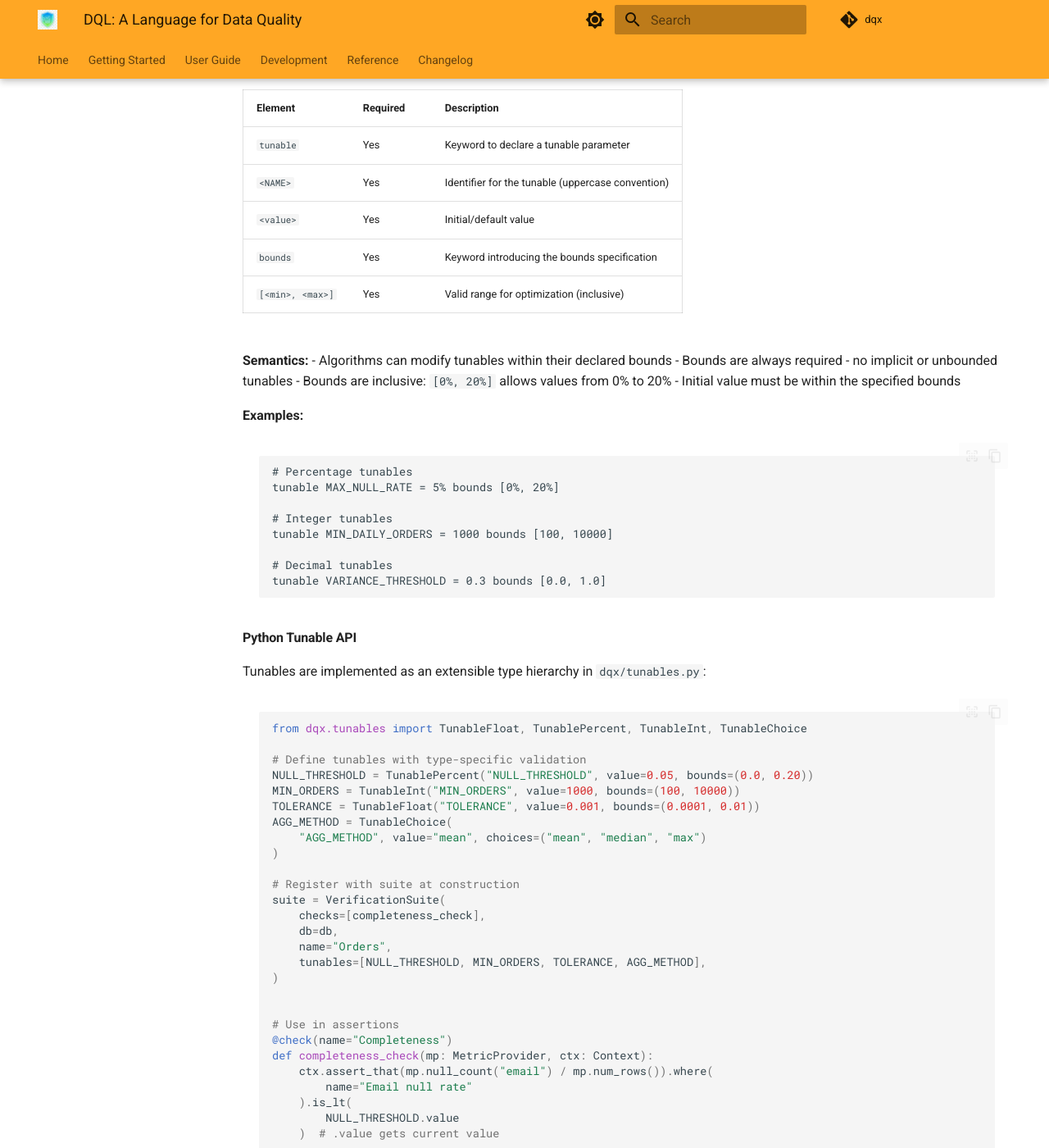
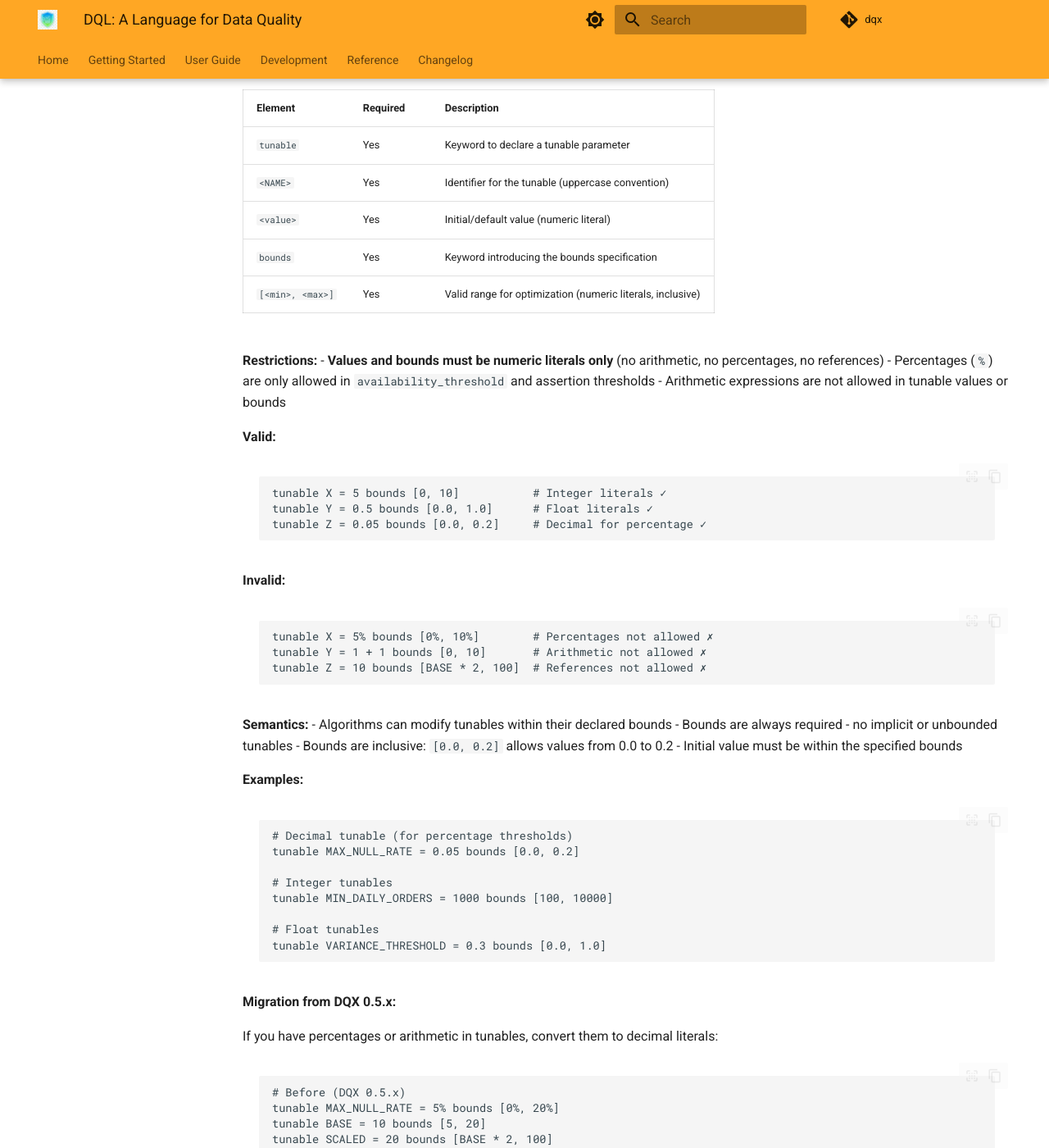
Before and after one commit to nampham2/dqx, an MkDocs documentation site: the page built from docs/design/dql-language.md, in a window 1280 px wide and 1400 px high, scrolled down 10050 px. Shown: the whole window at 82% size. Built offline with MkDocs 1.6.1 and Material for MkDocs 9.7.7, drawn with Linux system fonts in a browser that asks for light colours; comment, search, counter and statistics services are not loaded; some of the changed text lies outside the part shown.

Commit message:
docs(dql)!: document tunable literal restrictions
BREAKING CHANGE: Document that tunable values and bounds must be
numeric literals only. Percentages and arithmetic are not allowed in
tunables.

Updated:
- docs/design/dql-language.md: Replace percentage examples with decimals
- CHANGELOG.md: Add breaking change entry with migration guide

Percentages remain allowed in:
- availability_threshold
- assertion thresholds (e.g., assert x <= 5%)

Examples updated to use decimal literals (0.05 instead of 5%).

````diff
--- a/docs/design/dql-language.md
+++ b/docs/design/dql-language.md
@@ -369,7 +369,7 @@ Declare tunables at suite level:
 
 ```dql
 suite "Orders" {
-    tunable NULL_THRESHOLD = 5% bounds [0%, 20%]
+    tunable NULL_THRESHOLD = 0.05 bounds [0.0, 0.2]
     tunable MIN_ORDERS = 1000 bounds [100, 10000]
     tunable VARIANCE_LIMIT = 0.5 bounds [0.1, 1.0]
 
@@ -390,27 +390,74 @@ tunable <NAME> = <value> bounds [<min>, <max>]
 |---------|----------|-------------|
 | `tunable` | Yes | Keyword to declare a tunable parameter |
 | `<NAME>` | Yes | Identifier for the tunable (uppercase convention) |
-| `<value>` | Yes | Initial/default value |
+| `<value>` | Yes | Initial/default value (numeric literal) |
 | `bounds` | Yes | Keyword introducing the bounds specification |
-| `[<min>, <max>]` | Yes | Valid range for optimization (inclusive) |
+| `[<min>, <max>]` | Yes | Valid range for optimization (numeric literals, inclusive) |
+
+**Restrictions:**
+- **Values and bounds must be numeric literals only** (no arithmetic, no percentages, no references)
+- Percentages (`%`) are only allowed in `availability_threshold` and assertion thresholds
+- Arithmetic expressions are not allowed in tunable values or bounds
+
+**Valid:**
+```dql
+tunable X = 5 bounds [0, 10]           # Integer literals ✓
+tunable Y = 0.5 bounds [0.0, 1.0]      # Float literals ✓
+tunable Z = 0.05 bounds [0.0, 0.2]     # Decimal for percentage ✓
+```
+
+**Invalid:**
+```dql
+tunable X = 5% bounds [0%, 10%]        # Percentages not allowed ✗
+tunable Y = 1 + 1 bounds [0, 10]       # Arithmetic not allowed ✗
+tunable Z = 10 bounds [BASE * 2, 100]  # References not allowed ✗
+```
 
 **Semantics:**
 - Algorithms can modify tunables within their declared bounds
 - Bounds are always required - no implicit or unbounded tunables
-- Bounds are inclusive: `[0%, 20%]` allows values from 0% to 20%
+- Bounds are inclusive: `[0.0, 0.2]` allows values from 0.0 to 0.2
 - Initial value must be within the specified bounds
 
 **Examples:**
 
 ```dql
-# Percentage tunables
-tunable MAX_NULL_RATE = 5% bounds [0%, 20%]
+# Decimal tunable (for percentage thresholds)
+tunable MAX_NULL_RATE = 0.05 bounds [0.0, 0.2]
 
 # Integer tunables
 tunable MIN_DAILY_ORDERS = 1000 bounds [100, 10000]
 
-# Decimal tunables
+# Float tunables
 tunable VARIANCE_THRESHOLD = 0.3 bounds [0.0, 1.0]
+```
+
+**Migration from DQX 0.5.x:**
+
+If you have percentages or arithmetic in tunables, convert them to decimal literals:
+
+```dql
+# Before (DQX 0.5.x)
+tunable MAX_NULL_RATE = 5% bounds [0%, 20%]
+tunable BASE = 10 bounds [5, 20]
+tunable SCALED = 20 bounds [BASE * 2, 100]
+
+# After (DQX 0.6.0+)
+tunable MAX_NULL_RATE = 0.05 bounds [0.0, 0.2]  # 5% = 0.05
+tunable BASE = 10 bounds [5, 20]
+tunable SCALED = 20 bounds [20, 100]  # Evaluated: 10 * 2 = 20
+```
+
+**Note:** Assertion thresholds can still use percentages:
+```dql
+suite "Orders" {
+    tunable MAX_RATE = 0.05 bounds [0.0, 0.2]  # Use decimal in tunable
+
+    check "Quality" on orders {
+        assert null_rate <= 5%  # Percentage allowed in assertion ✓
+        assert null_rate <= MAX_RATE  # Reference tunable ✓
+    }
+}
 ```
 
 #### Python Tunable API
````
Also changed, not shown: CHANGELOG.md (+41 -0 lines).
